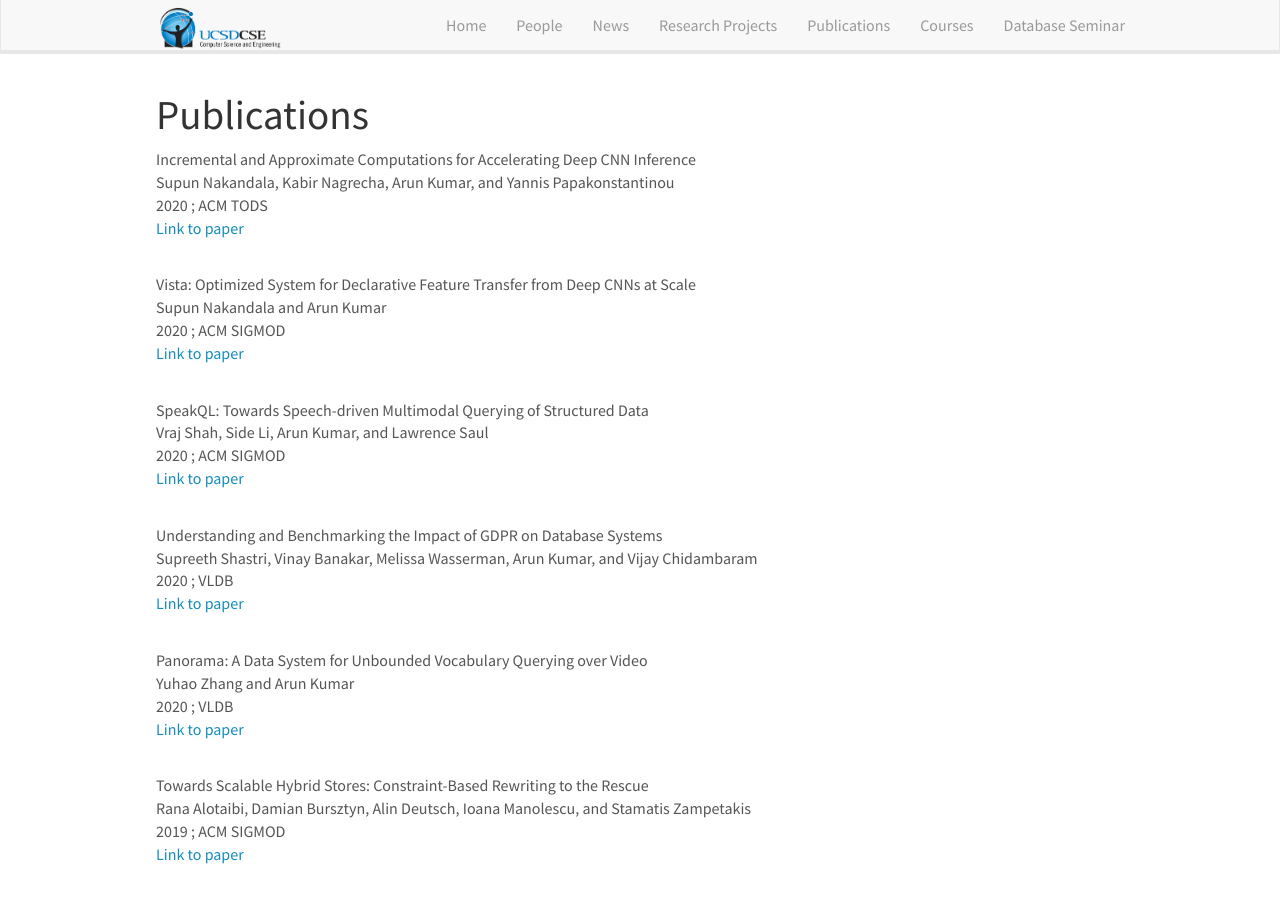
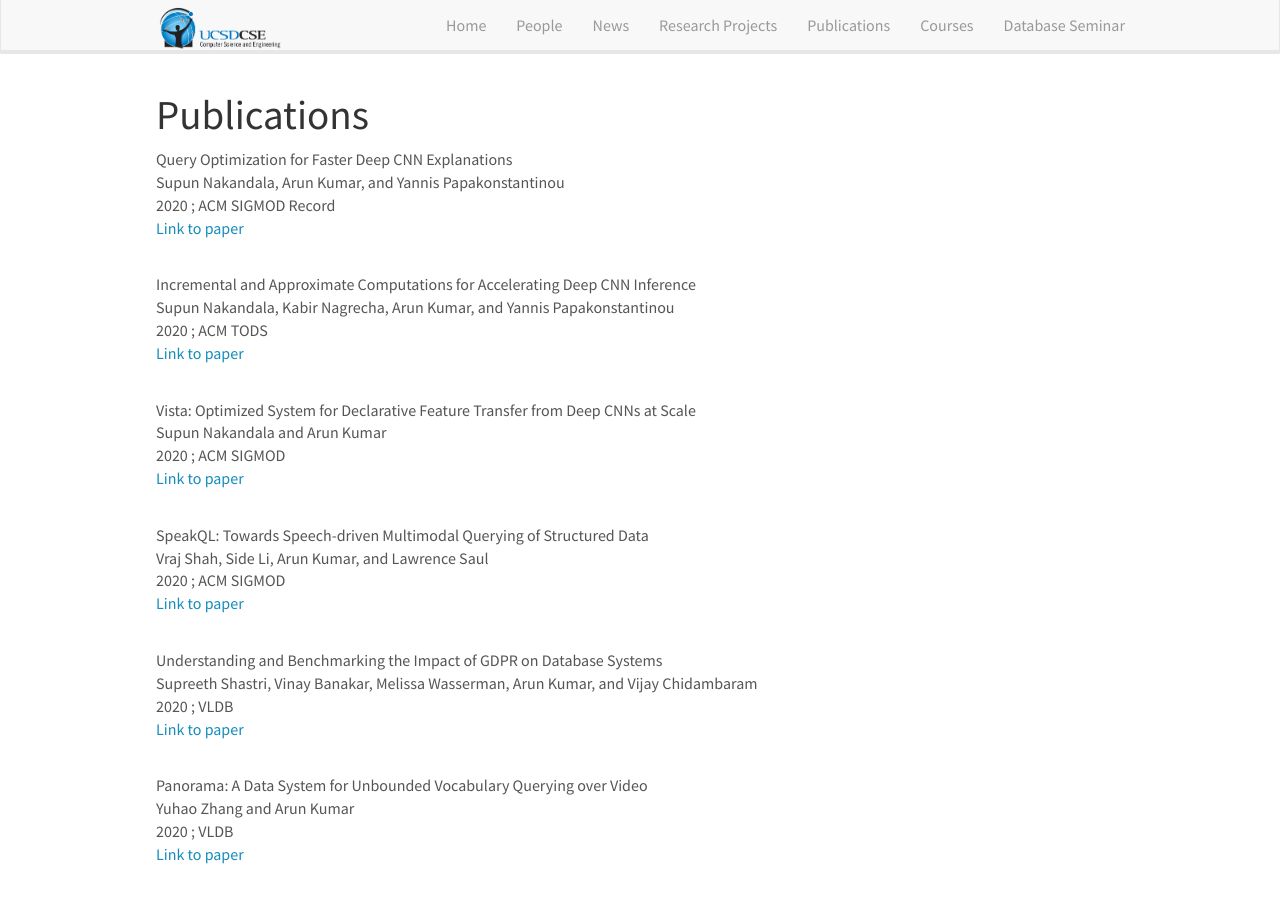
Before and after one commit to dbucsd/dbucsd.github.io, a Jekyll site: the page built from pages/papers.html, in a window 1280 px wide and 900 px high. Built offline with Jekyll 4.4.1, drawn with Linux system fonts in a browser that asks for light colours; nearby versions of some CDN libraries.

Commit message:
Krypton highlights paper

```diff
--- a/_data/papers.yml
+++ b/_data/papers.yml
@@ -1,18 +1,23 @@
+- year: 2020
+  venue: ACM SIGMOD Record
+  title: "Query Optimization for Faster Deep CNN Explanations"
+  author: Supun Nakandala, Arun Kumar, and Yannis Papakonstantinou
+  link: https://adalabucsd.github.io/papers/2020_Krypton_SIGMODRecord.pdf
 - year: 2020
   venue: ACM TODS
   title: "Incremental and Approximate Computations for Accelerating Deep CNN Inference"
   author: Supun Nakandala, Kabir Nagrecha, Arun Kumar, and Yannis Papakonstantinou
-  link: https://adalabucsd.github.io/krypton.html
+  link: https://adalabucsd.github.io/2020_Krypton_TODS.pdf
 - year: 2020
   venue: ACM SIGMOD
   title: "Vista: Optimized System for Declarative Feature Transfer from Deep CNNs at Scale"
   author: Supun Nakandala and Arun Kumar
-  link: https://adalabucsd.github.io/vista.html
+  link: https://adalabucsd.github.io/2020_Vista_SIGMOD.pdf
 - year: 2020
   venue: ACM SIGMOD
   title: "SpeakQL: Towards Speech-driven Multimodal Querying of Structured Data"
   author: Vraj Shah, Side Li, Arun Kumar, and Lawrence Saul
-  link: https://adalabucsd.github.io/speakql.html
+  link: https://adalabucsd.github.io/2020_SpeakQL_SIGMOD.pdf
 - year: 2020
   venue: VLDB
   title: "Understanding and Benchmarking the Impact of GDPR on Database Systems"
```
